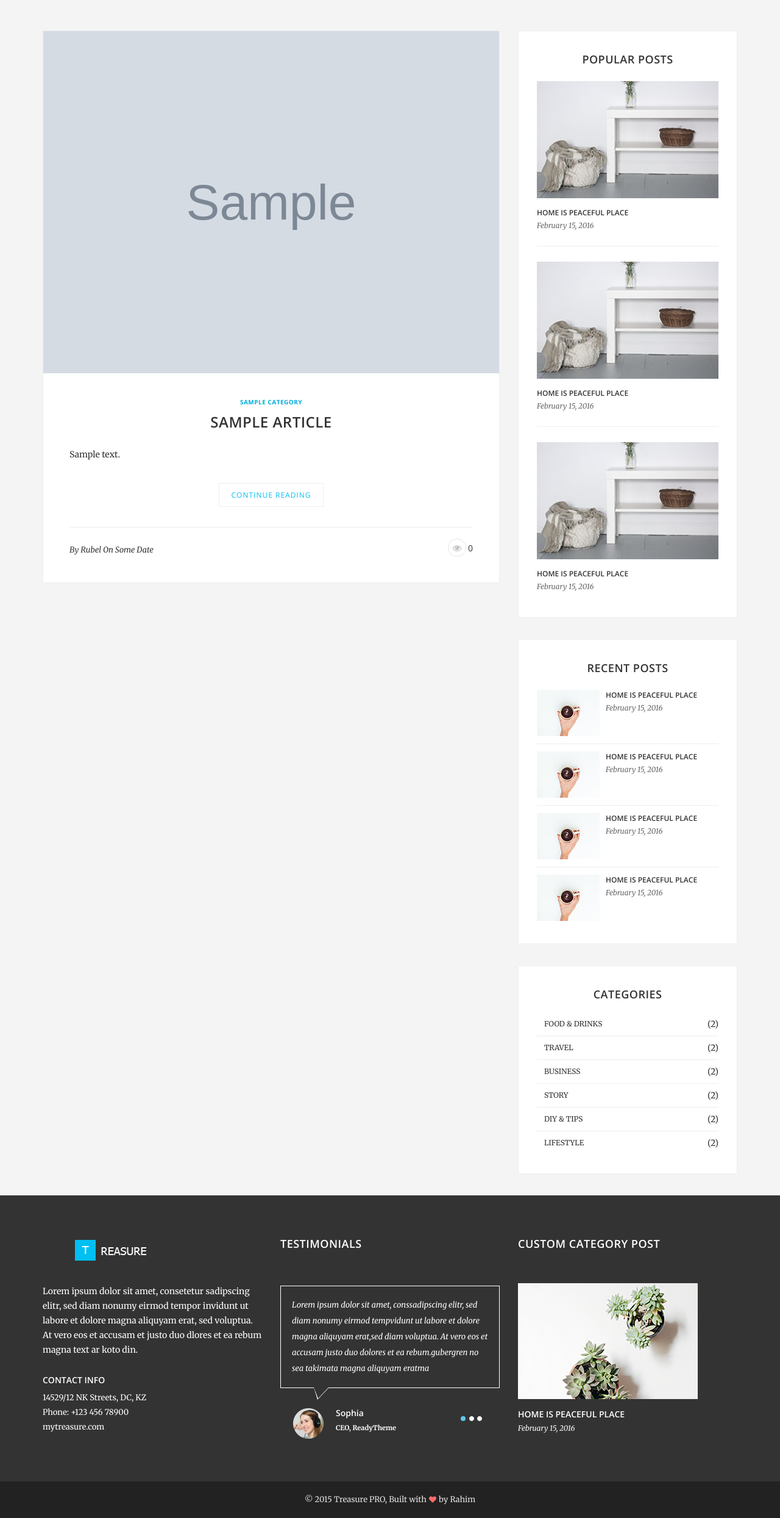
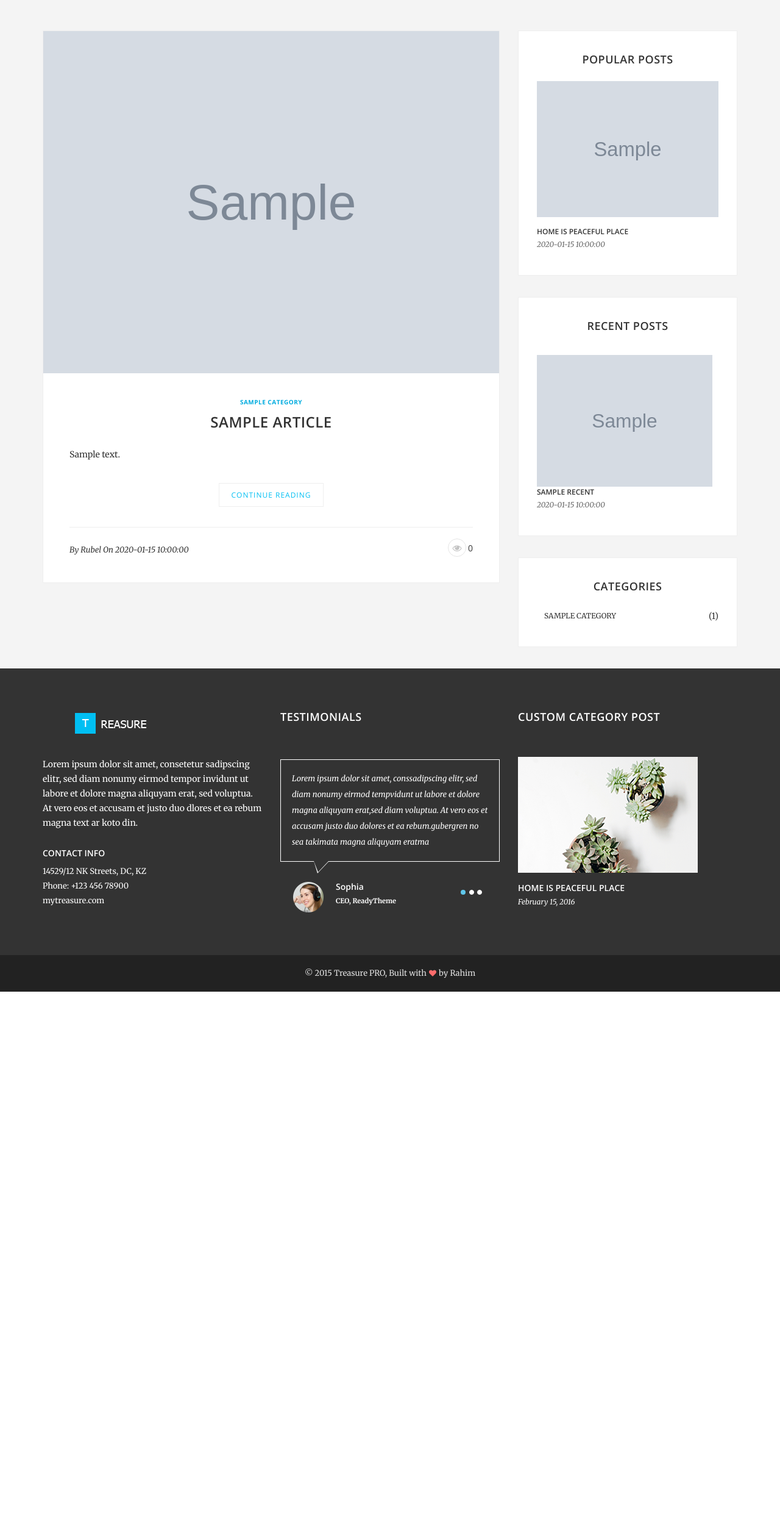
Before and after one commit to rsincara/php_blog, a Yii app: template views/site/index.php in a window 1280 px wide. Shown: the part 68-2557 px from the top of the page at 61% size. After the commit the page ends 1694 px from the top, so only its background shows below. Run offline with PHP 8.4 and a stand-in for Yii, Linux system fonts and the light colour scheme; the template is opened without the code that fills it: most values are stand-ins (such as "Sample title", 1, 10 or a date in 2020); grey boxes marked "Sample" are stand-in pictures; data that the repository does not hold is empty; some libraries are stand-ins or nearby versions.

Commit message:
Added dynamic content in sidebar

```diff
--- a/modules/admin/controllers/ArticleController.php
+++ b/modules/admin/controllers/ArticleController.php
@@ -168,17 +168,16 @@ class ArticleController extends Controller
         if(Yii::$app->request->isPost)
         {
             $category = Yii::$app->request->post('category');
-            if( $article->saveCategory($category))
+            if($article->saveCategory($category))
             {
                 return $this->redirect(['view', 'id'=>$article->id]);
             }
-
         }
 
         return $this->render('category', [
             'article'=>$article,
             'selectedCategory'=>$selectedCategory,
-            'categories'=>$categories,
+            'categories'=>$categories
         ]);
     }
 }
--- a/views/site/index.php
+++ b/views/site/index.php
@@ -36,7 +36,7 @@ use yii\widgets\LinkPager;
                                 </div>
                             </div>
                             <div class="social-share">
-                                <span class="social-share-title pull-left text-capitalize">By Rubel On Some Date </span>
+                                <span class="social-share-title pull-left text-capitalize">By Rubel On <?= $article->date ?> </span>
                                 <ul class="text-center pull-right">
                                     <li><a class="s-facebook" href="#"><i class="fa fa-eye"></i></a></li><?= (int) $article->viewed?>
                                 </ul>
@@ -58,137 +58,56 @@ use yii\widgets\LinkPager;
                     <aside class="widget">
                         <h3 class="widget-title text-uppercase text-center">Popular Posts</h3>
 
+                        <?php foreach ($popular as $article):?>
                             <div class="popular-post">
 
 
-                            <a href="#" class="popular-img"><img src="/public/images/p1.jpg" alt="">
+                                <a href="#" class="popular-img"><img src="<?= $article->getImage() ?>" alt="">
 
                                     <div class="p-overlay"></div>
                                 </a>
 
                                 <div class="p-content">
                                     <a href="#" class="text-uppercase">Home is peaceful Place</a>
-                                <span class="p-date">February 15, 2016</span>
+                                    <span class="p-date"><?= $article->date ?></span>
 
                                 </div>
                             </div>
-                        <div class="popular-post">
 
-                            <a href="#" class="popular-img"><img src="/public/images/p1.jpg" alt="">
-
-                                <div class="p-overlay"></div>
-                            </a>
-
-                            <div class="p-content">
-                                <a href="#" class="text-uppercase">Home is peaceful Place</a>
-                                <span class="p-date">February 15, 2016</span>
-                            </div>
-                        </div>
-                        <div class="popular-post">
+                        <?php endforeach;?>
 
 
-                            <a href="#" class="popular-img"><img src="/public/images/p1.jpg" alt="">
-
-                                <div class="p-overlay"></div>
-                            </a>
-
-                            <div class="p-content">
-                                <a href="#" class="text-uppercase">Home is peaceful Place</a>
-                                <span class="p-date">February 15, 2016</span>
-                            </div>
-                        </div>
                     </aside>
                     <aside class="widget pos-padding">
                         <h3 class="widget-title text-uppercase text-center">Recent Posts</h3>
 
+                        <?php foreach ($recent as $article):?>
                             <div class="thumb-latest-posts">
-
-
                                 <div class="media">
                                     <div class="media-left">
-                                    <a href="#" class="popular-img"><img src="/public/images/r-p.jpg" alt="">
+                                        <a href="#" class="popular-img"><img src="<?= $article->getImage() ?>" alt="">
                                             <div class="p-overlay"></div>
                                         </a>
                                     </div>
                                     <div class="p-content">
-                                    <a href="#" class="text-uppercase">Home is peaceful Place</a>
-                                    <span class="p-date">February 15, 2016</span>
+                                        <a href="#" class="text-uppercase"><?= $article->title ?></a>
+                                        <span class="p-date"><?= $article->getDate() ?></span>
                                     </div>
                                 </div>
                             </div>
-                        <div class="thumb-latest-posts">
 
+                        <?php endforeach;?>
 
-                            <div class="media">
-                                <div class="media-left">
-                                    <a href="#" class="popular-img"><img src="/public/images/r-p.jpg" alt="">
-                                        <div class="p-overlay"></div>
-                                    </a>
-                                </div>
-                                <div class="p-content">
-                                    <a href="#" class="text-uppercase">Home is peaceful Place</a>
-                                    <span class="p-date">February 15, 2016</span>
-                                </div>
-                            </div>
-                        </div>
-                        <div class="thumb-latest-posts">
-
-
-                            <div class="media">
-                                <div class="media-left">
-                                    <a href="#" class="popular-img"><img src="/public/images/r-p.jpg" alt="">
-                                        <div class="p-overlay"></div>
-                                    </a>
-                                </div>
-                                <div class="p-content">
-                                    <a href="#" class="text-uppercase">Home is peaceful Place</a>
-                                    <span class="p-date">February 15, 2016</span>
-                                </div>
-                            </div>
-                        </div>
-                        <div class="thumb-latest-posts">
-
-
-                            <div class="media">
-                                <div class="media-left">
-                                    <a href="#" class="popular-img"><img src="/public/images/r-p.jpg" alt="">
-                                        <div class="p-overlay"></div>
-                                    </a>
-                                </div>
-                                <div class="p-content">
-                                    <a href="#" class="text-uppercase">Home is peaceful Place</a>
-                                    <span class="p-date">February 15, 2016</span>
-                                </div>
-                            </div>
-                        </div>
                     </aside>
                     <aside class="widget border pos-padding">
                         <h3 class="widget-title text-uppercase text-center">Categories</h3>
                         <ul>
+                            <?php foreach ($categories as $category):?>
                                 <li>
-                                <a href="#">Food & Drinks</a>
-                                <span class="post-count pull-right"> (2)</span>
+                                    <a href="#"><?= $category->title ?></a>
+                                    <span class="post-count pull-right"> (<?= $category->getArticlesCount() ?>)</span>
                                 </li>
-                            <li>
-                                <a href="#">Travel</a>
-                                <span class="post-count pull-right"> (2)</span>
-                            </li>
-                            <li>
-                                <a href="#">Business</a>
-                                <span class="post-count pull-right"> (2)</span>
-                            </li>
-                            <li>
-                                <a href="#">Story</a>
-                                <span class="post-count pull-right"> (2)</span>
-                            </li>
-                            <li>
-                                <a href="#">DIY & Tips</a>
-                                <span class="post-count pull-right"> (2)</span>
-                            </li>
-                            <li>
-                                <a href="#">Lifestyle</a>
-                                <span class="post-count pull-right"> (2)</span>
-                            </li>
+                            <?php endforeach;?>
                         </ul>
                     </aside>
                 </div>
```
Also changed, not shown: controllers/SiteController.php (+12 -9 lines), models/Article.php (+38 -0 lines), models/Category.php (+11 -0 lines), web/uploads/3ff8fd85a1f5d062812ff2570c142831.jpg (added). Lines whose indentation alone changed are shown as unchanged.
